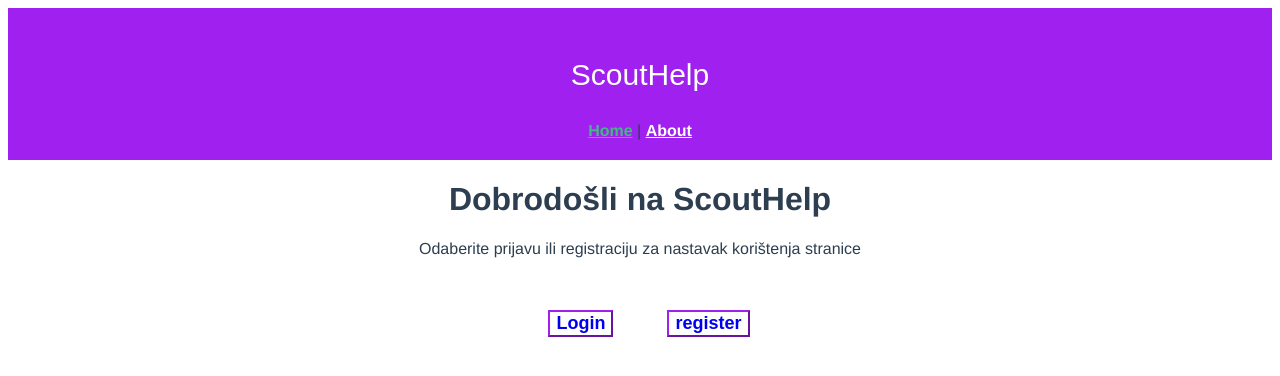
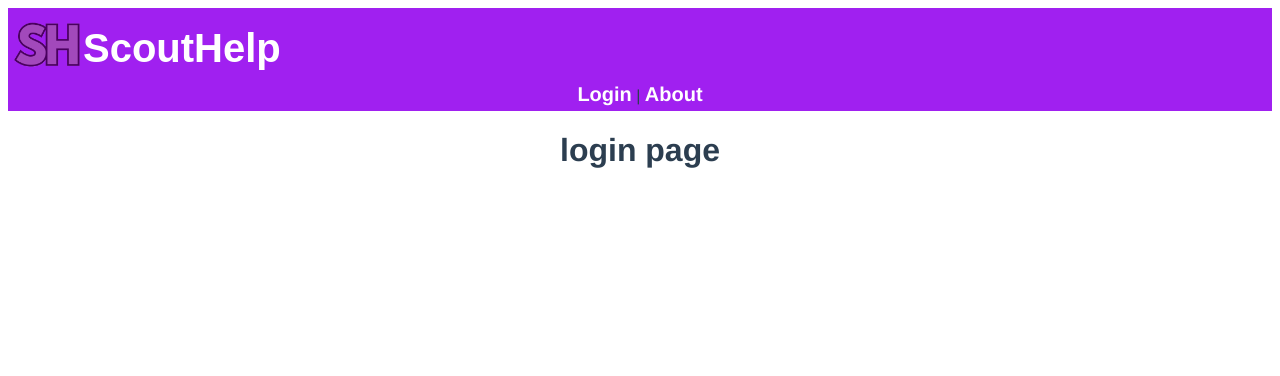
Before and after one commit to MatiaPercic/ScoutHelp-fr, a Vue app: page / in a window 1280 px wide. Shown: the top 376 px of the page. Built offline with nearby package versions, Linux system fonts and the light colour scheme.

Commit message:
manji popravci

```diff
--- a/src/App.vue
+++ b/src/App.vue
@@ -1,9 +1,28 @@
 <template>
   <div id="app">
-    <nav class="navbar navbar-light" style="background-color: #A020F0;">
-      <p class="navbar_title">ScoutHelp</p>
-      <router-link to="/">Home</router-link> |
-      <router-link to="/about">About</router-link>
+    <nav id="nav" class="navbar" style="background-color: #A020F0;">
+
+      <a class="navbar_title">
+        <img src="@/assets/scouthelp.png"
+          alt=""
+          width="70"
+          height="70"
+          >ScoutHelp
+        </a>
+
+      <router-link style="
+      text-decoration: none  ;
+      font-size: 20px;
+      text-align: left;"
+
+      to="login">Login</router-link>  |
+
+      <router-link style="
+      text-decoration: none;
+      text-align: left;
+      font-size: 20px;"
+
+       to="/about">About</router-link>
     </nav>
     <router-view/>
   </div>
@@ -19,22 +38,25 @@
 }
 
 .navbar_title {
-  text-align: center;
+  text-align: left;
   font-family: "Arial";
   color: #fff;
-  font-size: 30px;
+  font-size: 40px;
+  display: flex;
+    align-items: center;
+
+
 }
 
 .navbar_element {
   font-family: "Arial";
   color: #FFF;
-  font-size: 40px;
-  margin: 10px;
+  font-size: 20px;
 }
 
 nav {
-  padding: 20px;
 
+  padding: 5px;
   a {
     font-weight: bold;
     color: #fff;
--- a/src/router/index.js
+++ b/src/router/index.js
@@ -5,11 +5,13 @@ import HomeView from '../views/HomeView.vue'
 Vue.use(VueRouter)
 
 const routes = [
+  /*
   {
     path: '/',
     name: 'home',
     component: HomeView
   },
+  */
   {
     path: '/about',
     name: 'about',
@@ -20,7 +22,7 @@ const routes = [
   },
 
   {
-    path: '/login',
+    path: '/',
     name: 'login',
     // route level code-splitting
     // this generates a separate chunk (about.[hash].js) for this route
```
Also changed, not shown: src/assets/scouthelp.png (added).
